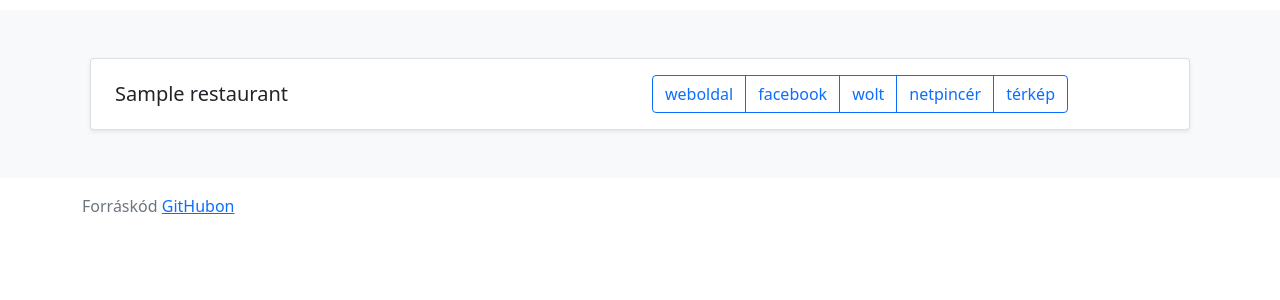
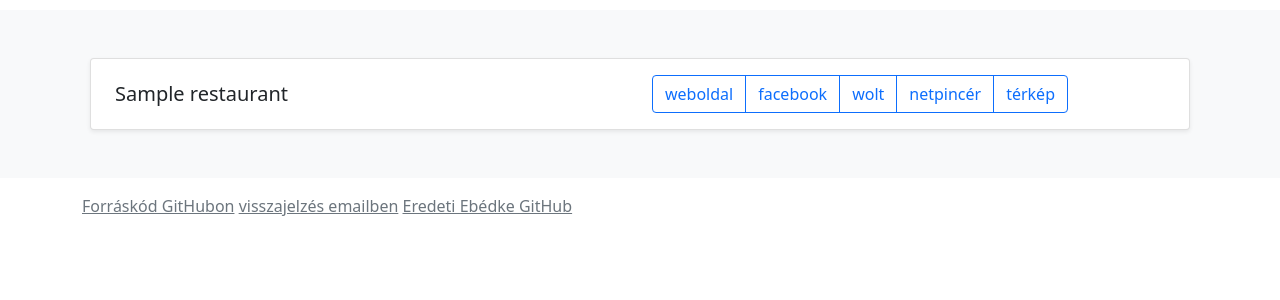
Before and after one commit to ijanos/ebedke-static, a Python web app: template template/index.html.j2 in a window 1280 px wide. Shown: the part 238-538 px from the top of the page. Run offline with Jinja, Linux system fonts and the light colour scheme; the template is opened without the code that fills it: most values are stand-ins (such as "Sample title", 1, 10 or a date in 2020).

Commit message:
update header and footer

```diff
--- a/template/footer.html.j2
+++ b/template/footer.html.j2
@@ -1,10 +1,10 @@
     <footer class="footer mt-auto py-3 bg-white">
       <div class="container">
-        <span class="text-muted">Forráskód <a href="https://github.com/ijanos/ebedke-static">GitHubon</a></span>
+        <span class="text-muted"><a href="https://github.com/ijanos/ebedke-static" class="link-secondary">Forráskód GitHubon</a></span>
+        <span class="text-muted"><a href="mailto:feedback@ebed.today" class="link-secondary">visszajelzés emailben</a></span>
+        <span class="text-muted"><a href="https://github.com/ijanos/ebedke" class="link-secondary">Eredeti Ebédke GitHub</a></span>
       </div>
     </footer>
-    <script>
-    </script>
     {# TODO tracking
     <script data-goatcounter="https://ebedke.goatcounter.com/count" async src="//gc.zgo.at/count.js"></script>
     <noscript>
```
Also changed, not shown: template/header.html.j2 (line endings or trailing spaces).
